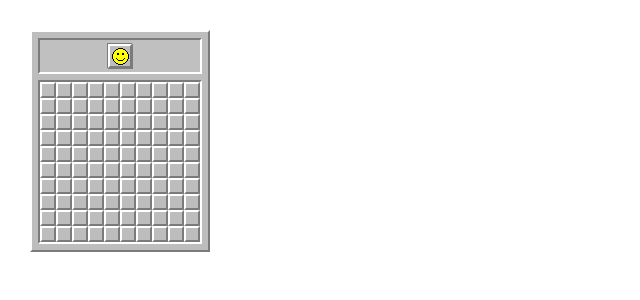
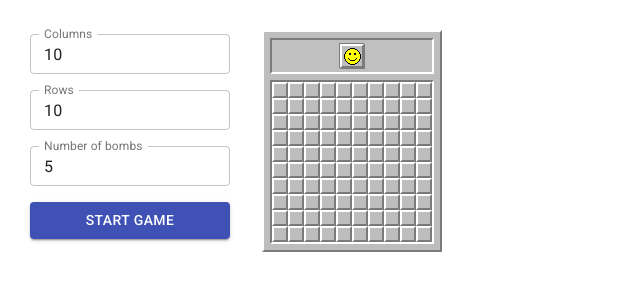
Before and after one commit to Broote/minesweeper, a React (Create React App) app: page / in a window 1280 px wide. Shown: the top 300 px of the page, without its empty margins (0-640 px from the left). Built offline with nearby package versions, Linux system fonts and the light colour scheme.

Commit message:
Add settings, ui, first move safety

```diff
--- a/package.json
+++ b/package.json
@@ -3,6 +3,7 @@
   "version": "0.1.0",
   "private": true,
   "dependencies": {
+    "@material-ui/core": "^4.11.0",
     "@testing-library/jest-dom": "^5.11.4",
     "@testing-library/react": "^11.1.0",
     "@testing-library/user-event": "^12.1.10",
--- a/public/index.html
+++ b/public/index.html
@@ -13,6 +13,8 @@
     <link rel="manifest" href="%PUBLIC_URL%/manifest.json" />
     <link rel="stylesheet"
           href="https://fonts.googleapis.com/css?family=Nunito+Sans">
+    <link rel="stylesheet"
+          href="https://fonts.googleapis.com/css?family=Roboto:300,400,500,700&display=swap" />
     <title>React App</title>
   </head>
   <body>
--- a/src/App.tsx
+++ b/src/App.tsx
@@ -1,17 +1,17 @@
 import React, { useReducer } from 'react';
 import styled from 'styled-components';
+
 import Board from './Board';
+import Settings from './Settings';
+
+import { INITIAL_HEIGHT, INITIAL_WIDTH, INITIAL_MINES_NUMBER } from './constants';
 import { IState, GameStatusEnum, CellPositionEnum, ICells } from './interfaces/state.interface';
 import { generateCells, generateKeyByCoordinates, recursiveOpenCells } from './utils';
-
-const INITIAL_WIDTH = 10;
-const INITIAL_HEIGHT = 10;
-const MINES_NUMBER = 5;
 
 const initialState: IState = {
     width: INITIAL_WIDTH,
     height: INITIAL_HEIGHT,
-    minesNumber: MINES_NUMBER,
+    minesNumber: INITIAL_MINES_NUMBER,
     gameStatus: GameStatusEnum.IN_PROGRESS,
     lastClick: null,
     isMoveInProgress: false,
@@ -19,7 +19,7 @@ const initialState: IState = {
     cells: generateCells({
         width: INITIAL_WIDTH,
         height: INITIAL_HEIGHT,
-        minesNumber: MINES_NUMBER,
+        minesNumber: INITIAL_MINES_NUMBER,
     }),
 };
 
@@ -55,6 +55,15 @@ interface IResetAction {
     readonly type: 'RESET';
 }
 
+interface IStartGameAction {
+    readonly type: 'START_GAME';
+    readonly payload: {
+        readonly width: number;
+        readonly height: number;
+        readonly minesNumber: number;
+    };
+}
+
 type ActionType =
     | IClickStartAction
     | IClickFinishAction
@@ -62,7 +71,8 @@ type ActionType =
     | IRightClickAction
     | IPressHeadAction
     | IUnpressHeadAction
-    | IResetAction;
+    | IResetAction
+    | IStartGameAction;
 
 const reducer = (state: IState, action: ActionType) => {
     switch (action.type) {
@@ -107,9 +117,18 @@ const reducer = (state: IState, action: ActionType) => {
                 return { ...state };
             }
 
-            const newCells = recursiveOpenCells([x, y], state.cells, state.width, state.height);
+            const isFirstMove = state.lastClick === null;
 
-            const isLose = currentCell.hasMine;
+            const newCells = recursiveOpenCells(
+                [x, y],
+                state.cells,
+                state.width,
+                state.height,
+                state.minesNumber,
+                isFirstMove
+            );
+
+            const isLose = newCells[cellKey].hasMine;
 
             if (isLose) {
                 return {
@@ -207,6 +226,28 @@ const reducer = (state: IState, action: ActionType) => {
                 },
             };
         }
+        case 'START_GAME': {
+            const {
+                width: newWidth,
+                height: newHeight,
+                minesNumber: newMinesNumber,
+            } = action.payload;
+            return {
+                ...state,
+                width: newWidth,
+                height: newHeight,
+                minesNumber: newMinesNumber,
+                gameStatus: GameStatusEnum.IN_PROGRESS,
+                lastClick: null,
+                isMoveInProgress: false,
+                isHeadPressed: false,
+                cells: generateCells({
+                    width: newWidth,
+                    height: newHeight,
+                    minesNumber: newMinesNumber,
+                }),
+            };
+        }
         case 'RESET': {
             return {
                 ...state,
@@ -236,13 +277,29 @@ const reducer = (state: IState, action: ActionType) => {
 const StyledContainer = styled.div`
     padding: 30px;
     font-family: 'Nunito Sans', sans-serif;
+    display: flex;
 `;
+
+const StyledSettingsContainer = styled.div`
+    margin-top: 4px;
+    margin-right: 32px;
+`;
+
+const StyledBoardContainer = styled.div``;
 
 function App() {
     const [state, dispatch] = useReducer(reducer, initialState);
 
     return (
         <StyledContainer>
+            <StyledSettingsContainer>
+                <Settings
+                    onStart={({ width, height, minesNumber }) => {
+                        dispatch({ type: 'START_GAME', payload: { width, height, minesNumber } });
+                    }}
+                />
+            </StyledSettingsContainer>
+            <StyledBoardContainer>
                 <Board
                     width={state.width}
                     height={state.height}
@@ -273,6 +330,7 @@ function App() {
                         dispatch({ type: 'RIGHT_CLICK', payload: [x, y] });
                     }}
                 />
+            </StyledBoardContainer>
         </StyledContainer>
     );
 }
--- /dev/null
+++ b/src/Settings/index.tsx
@@ -0,0 +1,81 @@
+import { Button, TextField } from '@material-ui/core';
+import React, { FunctionComponent, useState } from 'react';
+import styled from 'styled-components';
+import { INITIAL_HEIGHT, INITIAL_WIDTH, INITIAL_MINES_NUMBER } from '../constants';
+
+interface IOnStartParams {
+    readonly width: number;
+    readonly height: number;
+    readonly minesNumber: number;
+}
+
+interface IProps {
+    readonly onStart: (params: IOnStartParams) => void;
+}
+
+const StyledContainer = styled.div`
+    width: 200px;
+`;
+
+const StyledTextField = styled(TextField)``;
+
+const StyledForm = styled.form`
+    display: flex;
+    flex-direction: column;
+
+    & ${StyledTextField}:not(:last-child) {
+        margin-bottom: 16px;
+    }
+`;
+
+const Settings: FunctionComponent<IProps> = ({ onStart }) => {
+    const [width, setWidth] = useState(INITIAL_WIDTH);
+    const [height, setHeight] = useState(INITIAL_HEIGHT);
+    const [minesNumber, setMinesNumner] = useState(INITIAL_MINES_NUMBER);
+
+    return (
+        <StyledContainer>
+            <StyledForm autoComplete='off'>
+                <StyledTextField
+                    label='Columns'
+                    type='number'
+                    variant='outlined'
+                    size='small'
+                    value={width}
+                    onChange={(e) => {
+                        setWidth(Number(e.target.value));
+                    }}
+                />
+                <StyledTextField
+                    label='Rows'
+                    type='number'
+                    variant='outlined'
+                    size='small'
+                    value={height}
+                    onChange={(e) => {
+                        setHeight(Number(e.target.value));
+                    }}
+                />
+                <StyledTextField
+                    label='Number of bombs'
+                    type='number'
+                    variant='outlined'
+                    size='small'
+                    value={minesNumber}
+                    onChange={(e) => {
+                        setMinesNumner(Number(e.target.value));
+                    }}
+                />
+                <Button
+                    variant='contained'
+                    color='primary'
+                    onClick={() => onStart({ width, height, minesNumber })}
+                >
+                    Start Game
+                </Button>
+            </StyledForm>
+        </StyledContainer>
+    );
+};
+
+export default Settings;
--- /dev/null
+++ b/src/constants/index.tsx
@@ -0,0 +1,3 @@
+export const INITIAL_WIDTH = 10;
+export const INITIAL_HEIGHT = 10;
+export const INITIAL_MINES_NUMBER = 5;
--- a/src/utils/index.ts
+++ b/src/utils/index.ts
@@ -102,7 +102,9 @@ export const recursiveOpenCells = (
     [x, y]: [number, number],
     cells: ICells,
     width: number,
-    height: number
+    height: number,
+    minesNumber: number,
+    isFirstMove: boolean
 ): ICells => {
     const cellKey = generateKeyByCoordinates([x, y]);
     const currentCell = cells[cellKey];
@@ -112,6 +114,11 @@ export const recursiveOpenCells = (
         currentCell.position === CellPositionEnum.OPENED
     ) {
         return cells;
+    }
+
+    if (isFirstMove && currentCell.hasMine) {
+        const regeneratedCells = generateCells({ width, height, minesNumber });
+        return recursiveOpenCells([x, y], regeneratedCells, width, height, minesNumber, true);
     }
 
     const newCells = {
@@ -129,7 +136,7 @@ export const recursiveOpenCells = (
     const neighbors = getNeighbors({ x, y, width, height });
 
     return neighbors.reduce(
-        (acc, [x, y]) => recursiveOpenCells([x, y], acc, width, height),
+        (acc, [x, y]) => recursiveOpenCells([x, y], acc, width, height, minesNumber, false),
         newCells
     );
 };
```
Also changed, not shown: 1 other file (tests, documents, lock files or other folders). Lines whose indentation alone changed are shown as unchanged.
